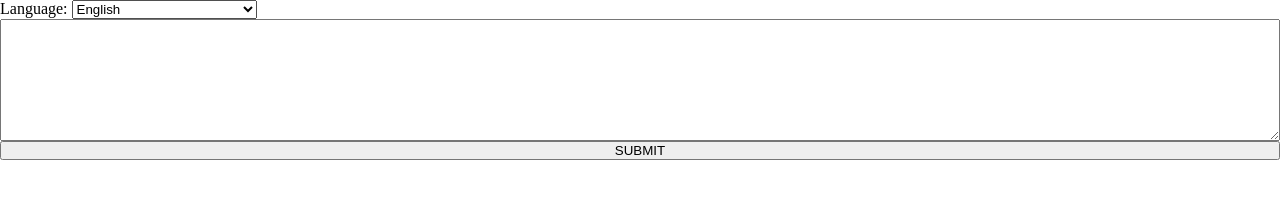
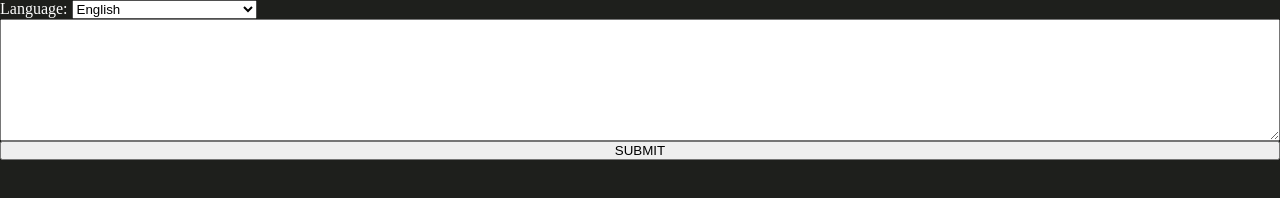
Before and after one commit to dbrchrd/Text-To-Speech_JS, a website: page public/index.html in a window 1280 px wide. Drawn offline with Linux system fonts and the light colour scheme.

Commit message:
Update style.css

```diff
--- a/public/style.css
+++ b/public/style.css
@@ -1,9 +1,17 @@
 * {
   margin: 0;
   padding: 0;
+}
+
+body {
+  background-color: #1E1F1C;
 }
 
 .form {
   display: flex;
   flex-direction: column;
 }
+
+label {
+  color: #FFF;
+}
```
